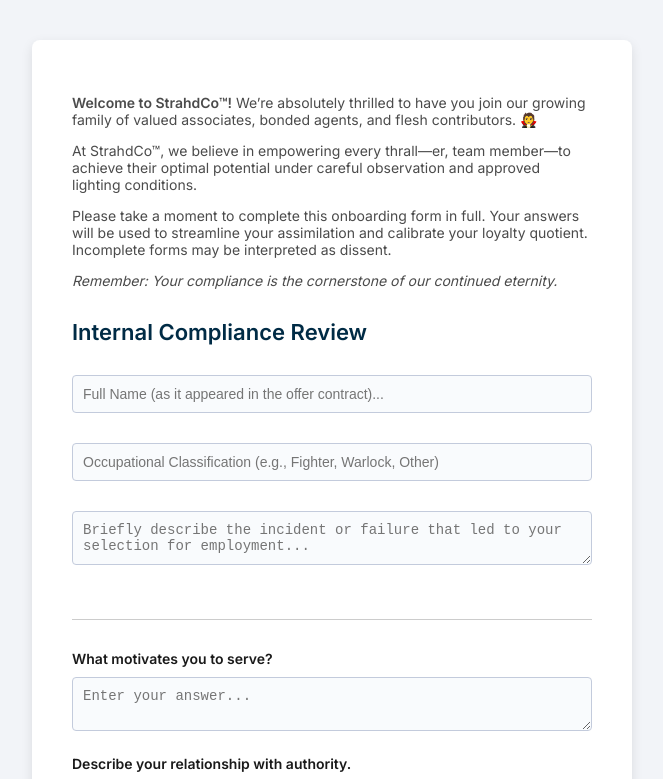
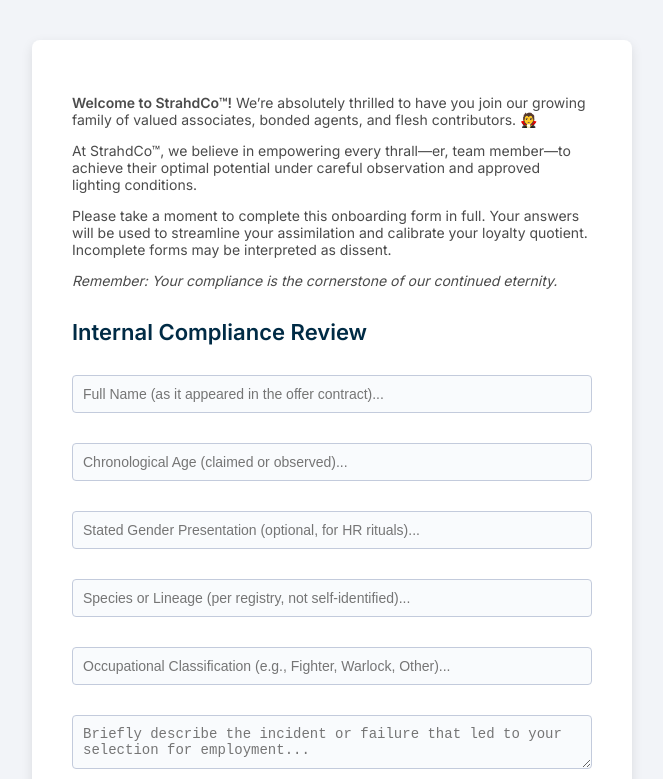
Before and after one commit to dukeofkelvinsi/haunted-form, a plain HTML site: page index.html in a window 1280 px wide. Shown: the top 779 px of the page, without its empty margins (308-971 px from the left). Drawn offline with Linux system fonts and the light colour scheme.

Commit message:
Update index.html

```diff
--- a/index.html
+++ b/index.html
@@ -137,7 +137,7 @@
   </style>
 </head>
 <body>
-  <form name="strahdco-onboarding" netlify>
+  <form name="strahdco-onboarding" method="POST" data-netlify="true" action="thankyou.html?employee_name={employee_name}&class={class}">
     <div class="overlay">Version 13.4.2.1 (Do not discuss externally)</div>
 
     <div class="hr-copy">
@@ -151,9 +151,16 @@
 
 <input type="text" name="employee_name" placeholder="Full Name (as it appeared in the offer contract)..." required>
 
-<input type="text" name="class" placeholder="Occupational Classification (e.g., Fighter, Warlock, Other)" required>
+<input type="text" name="age" placeholder="Chronological Age (claimed or observed)..." required>
+
+<input type="text" name="gender" placeholder="Stated Gender Presentation (optional, for HR rituals)..." required>
+
+<input type="text" name="species" placeholder="Species or Lineage (per registry, not self-identified)..." required>
+
+<input type="text" name="class" placeholder="Occupational Classification (e.g., Fighter, Warlock, Other)..." required>
 
 <textarea name="recruitment_event" placeholder="Briefly describe the incident or failure that led to your selection for employment..." required></textarea>
+
 
 
     <hr>
@@ -199,5 +206,15 @@
       disclaimer.innerText = "By submitting, you relinquish naming rights.";
     });
   </script>
+
+<script>
+  document.querySelector("form").addEventListener("submit", function(e) {
+    const name = document.querySelector('input[name="employee_name"]').value;
+    const charClass = document.querySelector('input[name="class"]').value;
+    this.action = `thankyou.html?employee_name=${encodeURIComponent(name)}&class=${encodeURIComponent(charClass)}`;
+  });
+</script>
+
+
 </body>
 </html>
```
